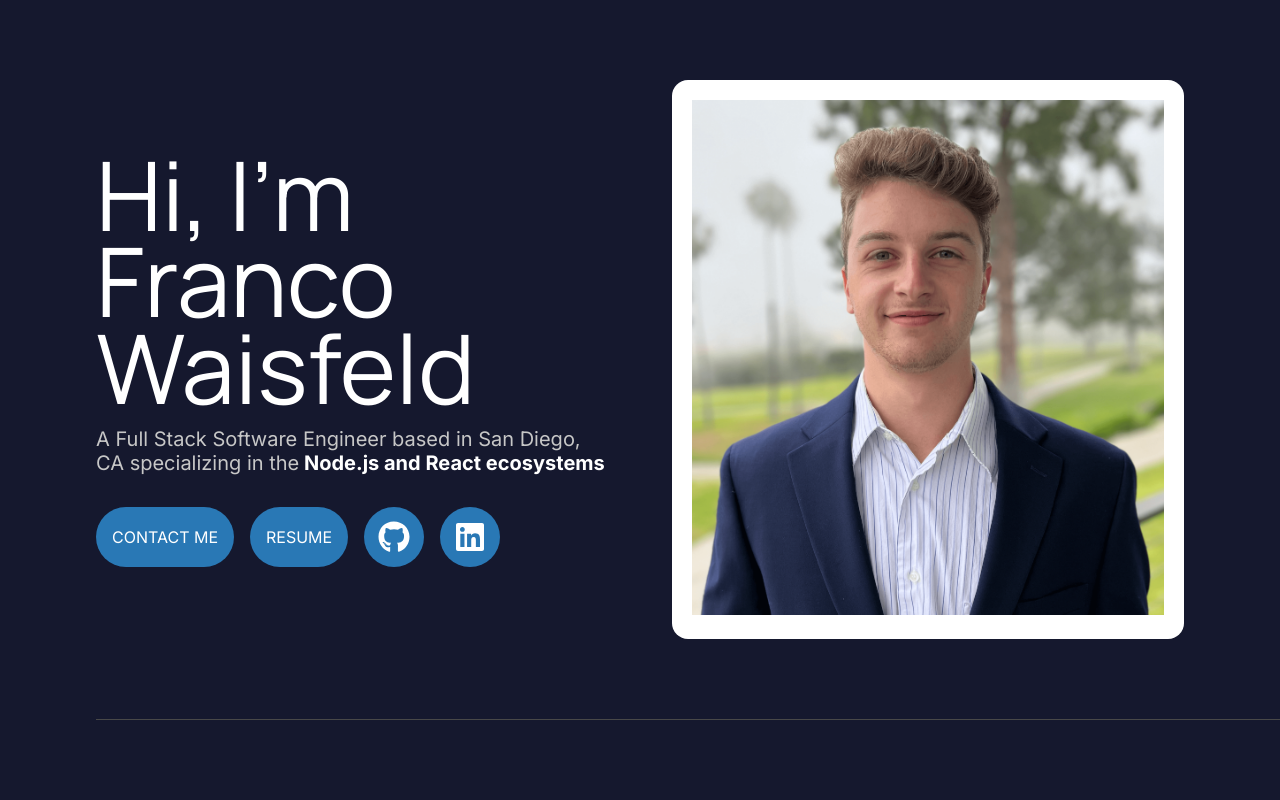
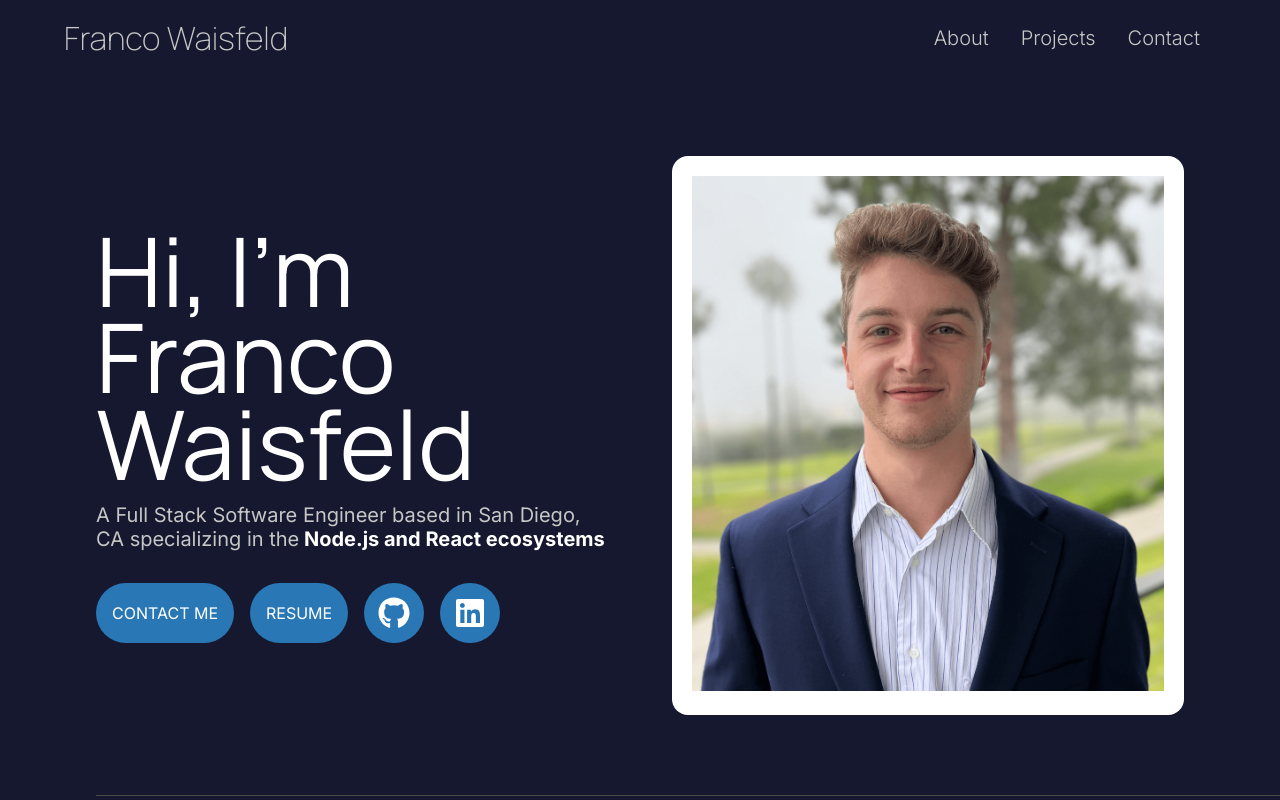
Before and after one commit to FrancoWaisfeld/portfolio-website, a Next.js app: page / in a window 1280 px wide. Shown: the top 800 px of the page. Built offline with nearby package versions, Linux system fonts and the light colour scheme.

Commit message:
added navigation bar back

```diff
--- a/app/layout.tsx
+++ b/app/layout.tsx
@@ -17,7 +17,7 @@ export default function RootLayout({
   return (
     <html lang="en">
       <body>
-        {/* <NavigationBar /> */}
+        <NavigationBar />
         {children}
       </body>
     </html>
```
